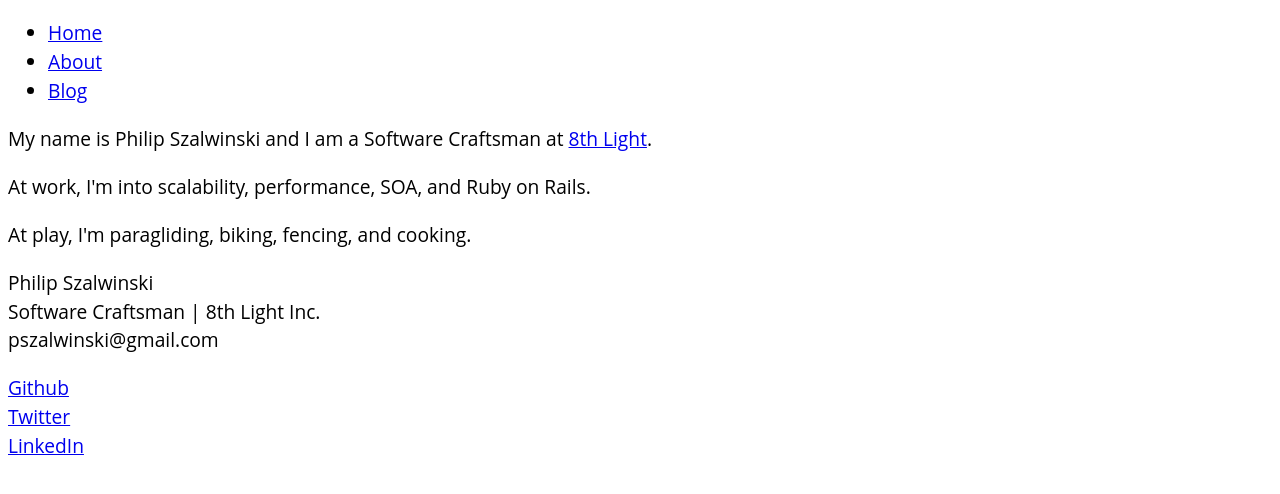
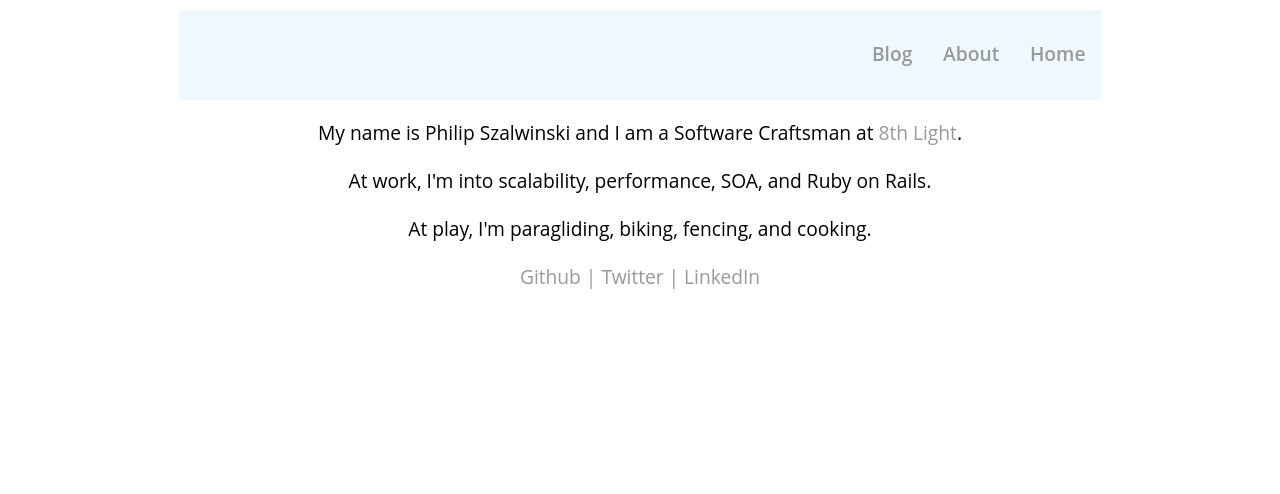
Before and after one commit to pszals/pszals.github.io, a Jekyll site: the page built from index.html, in a window 1280 px wide. Shown: the top 494 px of the page. Built offline with Jekyll 4.4.1, drawn with Linux system fonts in a browser that asks for light colours; Markdown is read by kramdown in place of the engine named in the settings.

Commit message:
Adds styling

```diff
--- a/_layouts/default.html
+++ b/_layouts/default.html
@@ -15,31 +15,34 @@
     </head>
     <body>
 
-      <header>
-        <ul class="navigation">
-          <li><a href="/">Home</a></li>
-          <li><a href="/about">About</a></li>
-          <li><a href="/blog">Blog</a></li>
-        </ul>
-      </header>
+        <div class="container">
+          <header>
+            <navigation>
+            <ul class="header">
+              <li class="column"><a href="/">Home</a></li>
+              <li class="column"><a href="/about">About</a></li>
+              <li class="column"><a href="/blog">Blog</a></li>
+            </ul>
+            </navigation>
+          </header>
+        </div>
         <div class="site">
 
-          {{ content }}
+          <div class="container">
+            {{ content }}
+          </div>
 
           <div class="footer">
-            <div class="contact">
-              <p>
-                Philip Szalwinski<br />
-                Software Craftsman | 8th Light Inc.<br />
-                pszalwinski@gmail.com
-              </p>
-            </div>
-            <div class="contact">
-              <p>
-                <a href="https://github.com/pszals">Github</a><br />
-                <a href="https://twitter.com/pszals">Twitter</a><br />
-                <a href="https://www.linkedin.com/pub/philip-szalwinski/5/97/695">LinkedIn</a>
-              </p>
+            <div class="container">
+              <navigation>
+                <ul>
+                  <a href="https://github.com/pszals">Github</a>
+                  <a> | </a>
+                  <a href="https://twitter.com/pszals">Twitter</a>
+                  <a> | </a>
+                  <a href="https://www.linkedin.com/pub/philip-szalwinski/5/97/695">LinkedIn</a>
+                </ul>
+              </navigation>
             </div>
           </div>
         </div>
--- a/css/main.css
+++ b/css/main.css
@@ -12,3 +12,81 @@ html {
 @media (min-width: 64rem) {
   html { font-size: 120%; }
 }
+
+.container {
+  margin: 0 auto;
+  max-width: 48rem;
+  width: 90%;
+}
+
+.column {
+  float: right
+}
+
+.footer {
+  text-align: center;
+}
+
+.footer a {
+  color: #999;
+}
+
+.header {
+  background-color: aliceblue;
+}
+
+.home {
+  text-align: center;
+}
+
+a {
+  text-decoration: none;
+}
+
+a:link {
+  color: #999;
+
+}
+
+navigation {
+  padding: 0;
+  width: 100%;
+}
+
+navigation.hidden {
+  heigth: 0;
+}
+
+navigation.visible {
+  heigth: auto;
+}
+
+navigation ul {
+  margin: 0.5rem 0 0 0;
+  overflow: hidden;
+  padding: 0;
+  float: top
+}
+
+navigation li {
+  list-style: none;
+  margin-bottom: 0;
+  text-align: center;
+  padding: 0.8rem;
+}
+
+navigation li a {
+  color: #999;
+  font-size: 1rem;
+  font-weight: 600;
+  display: block;
+  -moz-transition: color 0.3s ease;
+  -ms-transition: color 0.3s ease;
+  -webkit-transition: color 0.3s ease;
+  transition: color 0.3s ease;
+  padding: 0.8rem 0;
+}
+
+pre {
+  background: lightgrey;
+}
--- a/index.html
+++ b/index.html
@@ -9,6 +9,7 @@ published: true
 meta: {}
 author: Philip Szalwinski
 ---
+<div class="home">
   <p>
   My name is Philip Szalwinski and I am a Software Craftsman at <a href="https://www.8thlight.com">8th Light</a>.
   </p>
@@ -18,3 +19,4 @@ At work, I'm into scalability, performance, SOA, and Ruby on Rails.
   <p>
   At play, I'm paragliding, biking, fencing, and cooking.
   </p>
+</div>
```
Lines whose indentation alone changed are shown as unchanged.
